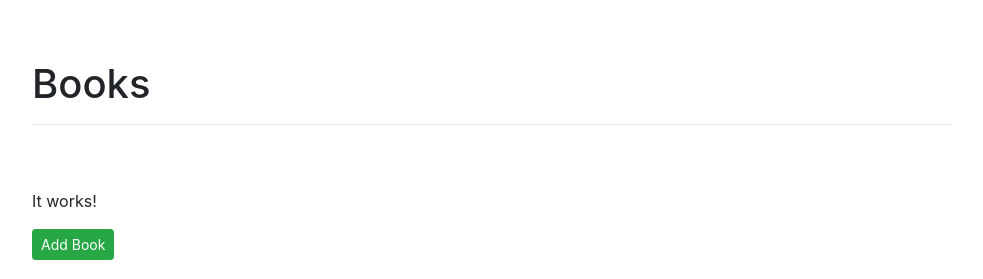
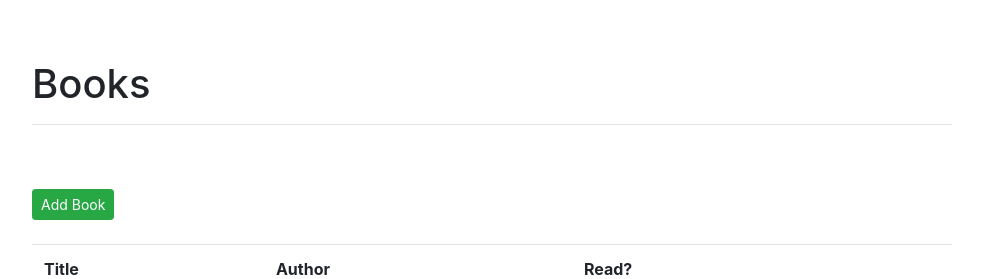
Before and after one commit to hillelf/flask-vue-crud, a Vue app in the folder client/: page /books in a window 1280 px wide. Shown: the top 279 px of the page, without its empty margins (53-1036 px from the left). Built offline with nearby package versions, Linux system fonts and the light colour scheme; no server answers.

Commit message:
Made Alert(s) dynamic

```diff
--- a/client/src/components/Alert.vue
+++ b/client/src/components/Alert.vue
@@ -1,3 +1,11 @@
 <template>
-	<p>It works!</p>
+	<div>
+		<b-alert variant="success" show>{{ message }}</b-alert>
+	</div>
 </template>
+
+<script>
+export default {
+	props: ['message'],
+};
+</script>
--- a/client/src/components/Books.vue
+++ b/client/src/components/Books.vue
@@ -4,7 +4,7 @@
       <div class="col-sm-10">
         <h1>Books</h1>
         <hr><br><br>
-				<alert></alert>
+				<alert :message="message" v-if="showMessage"></alert>
         <button type="button" class="btn btn-success btn-sm" v-b-modal.book-modal>Add Book</button>
         <br><br>
         <table class="table table-hover">
@@ -87,6 +87,8 @@ export default {
 				author: '',
 				read: [],
 			},
+			message: '',
+			showMessage: false,
 		}
 	},
 	components: {
@@ -109,6 +111,8 @@ export default {
 			axios.post(path, payload)
 			  .then(() => {
 					this.getBooks();
+					this.message = 'Book added!';
+					this.showMessage = true;
 				})
 				.catch((error) => {
 					//eslint-disable-next-line
```
